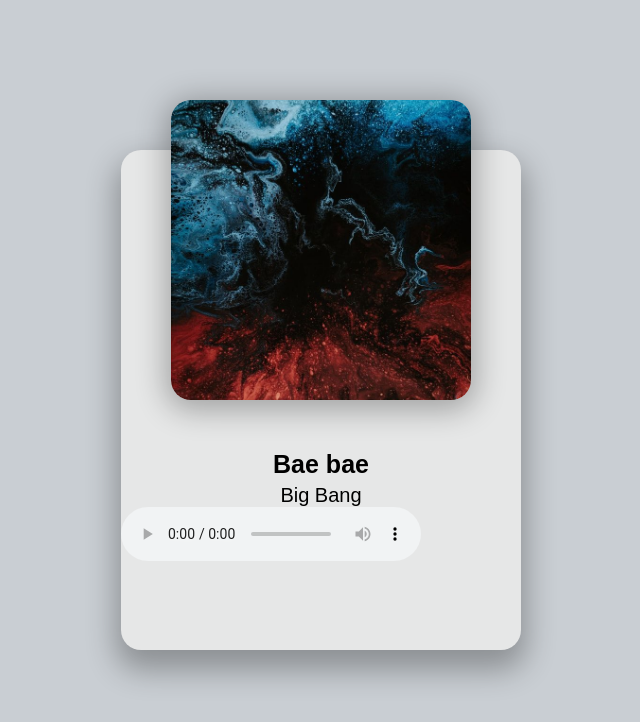
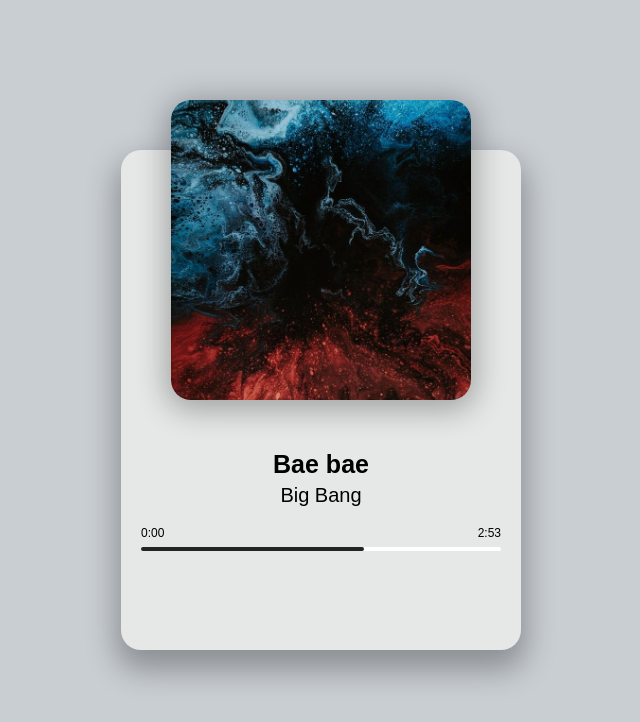
Before and after one commit to LeeJihyun99/music-player, a plain HTML site: page index.html in a window 1280 px wide. Shown: the whole page, without its empty margins (319-959 px from the left). Drawn offline with Linux system fonts and the light colour scheme; a web font is replaced by a local one.

Commit message:
ui for progress bar

```diff
--- a/index.html
+++ b/index.html
@@ -16,7 +16,15 @@
         </div>
         <h2 id="title">Bae bae</h2>
         <h3 id="artist">Big Bang</h3>
-        <audio src="music/baebae-bigbang.mp3" controls></audio>
+        <audio src="music/baebae-bigbang.mp3"></audio>
+        <!-- Progress -->
+        <div class="progress-container" id="progress-container">
+            <div class="progress"></div>
+            <div class="duration-wrapper">
+                <span id="current-time">0:00</span>
+                <span class="" id="duration">2:53</span>
+            </div>
+        </div>
     </div>
     <!-- Script -->
     <script src="script.js"></script>
--- a/style.css
+++ b/style.css
@@ -68,7 +68,7 @@ h3 {
   border-radius: 5px;
   height: 100%;
   /* change this to show progress */
-  width: 66%;
+  width: 62%;
   transition: width 0.1s linear;
 }
 
```
